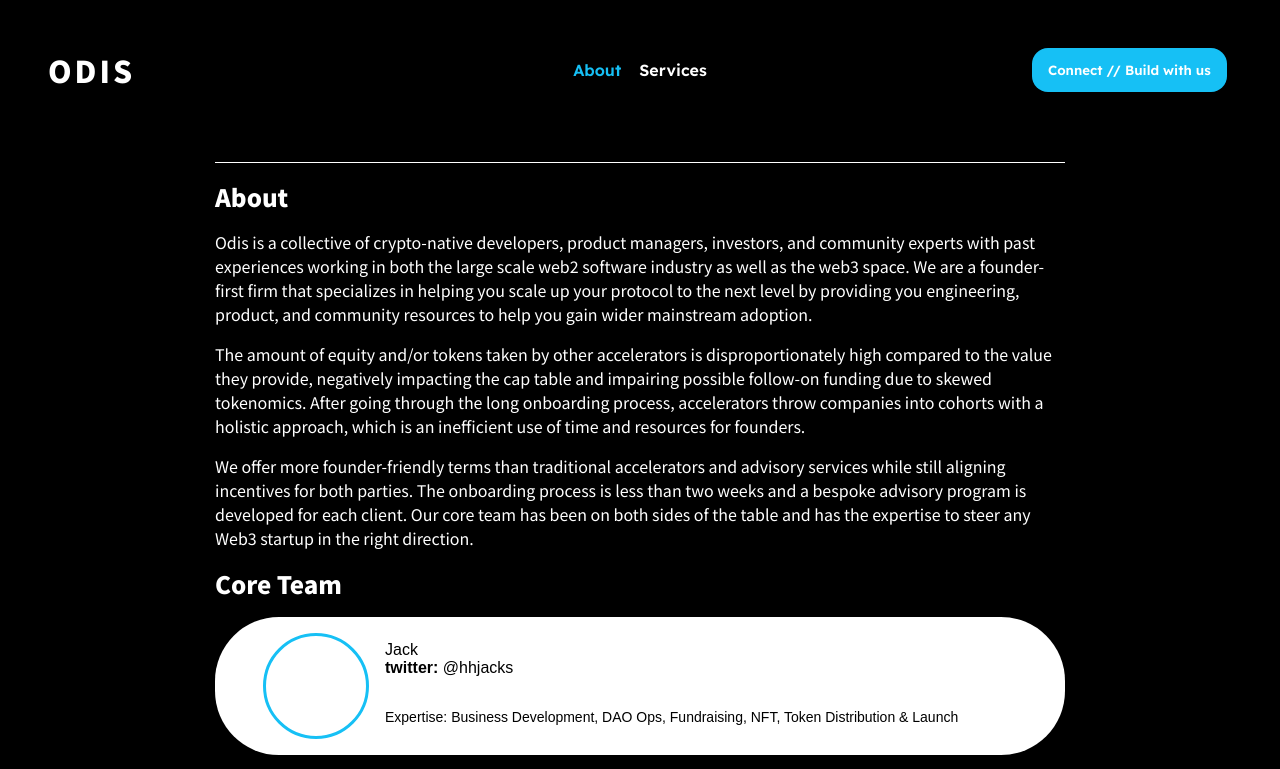
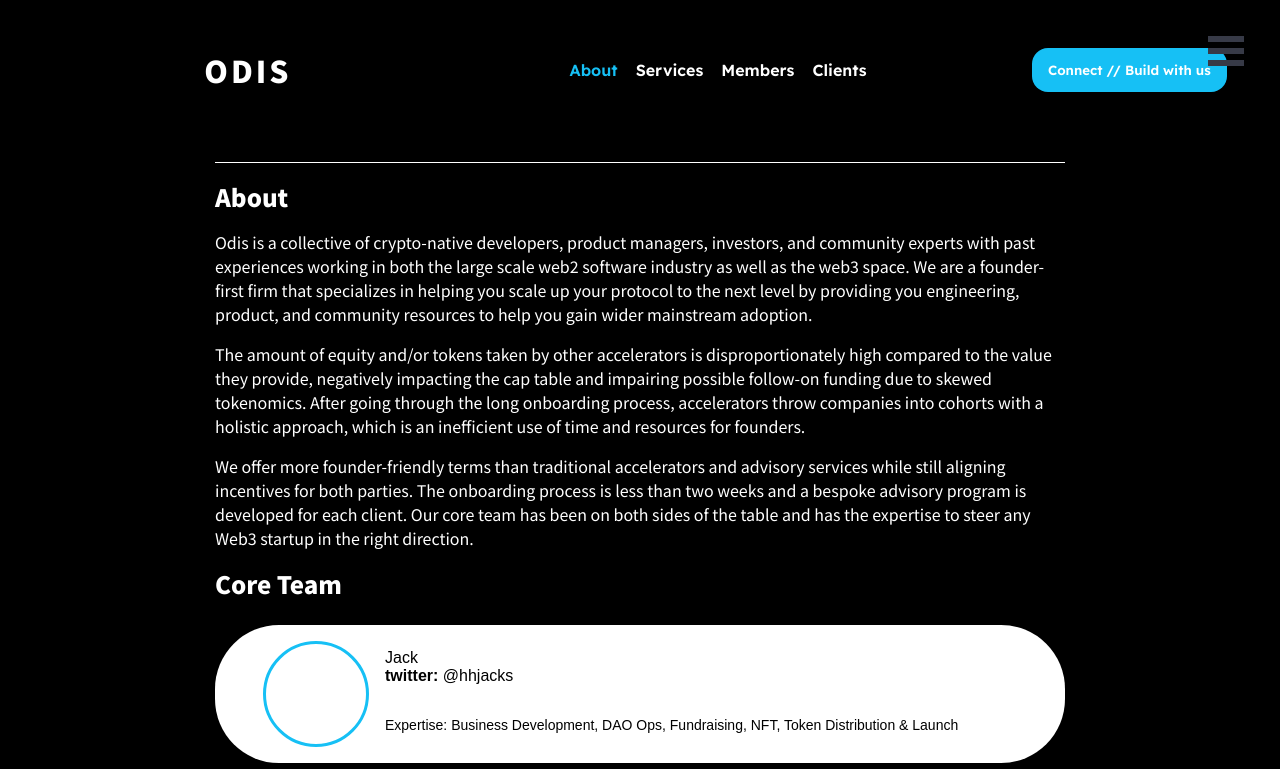
Before and after one commit to smolboydiamonds/smolquants-landing, a React (Create React App) app: page /#/about in a window 1280 px wide. Shown: the top 769 px of the page. Built offline with nearby package versions, Linux system fonts and the light colour scheme.

Commit message:
add react burger menu to Header with default styling

```diff
--- a/package.json
+++ b/package.json
@@ -13,6 +13,7 @@
     "localforage": "^1.10.0",
     "match-sorter": "^6.3.1",
     "react": "^18.2.0",
+    "react-burger-menu": "^3.0.8",
     "react-dom": "^18.2.0",
     "react-feather": "^2.0.10",
     "react-router-dom": "^6.4.5",
@@ -47,6 +48,7 @@
     ]
   },
   "devDependencies": {
+    "@types/react-burger-menu": "^2.8.3",
     "@types/styled-components": "^5.1.26",
     "babel-plugin-styled-components": "^2.0.7"
   }
--- a/src/components/Header/Header.tsx
+++ b/src/components/Header/Header.tsx
@@ -1,5 +1,6 @@
 import styled from 'styled-components'
 import {NavLink, useNavigate} from 'react-router-dom'
+import {slide as Menu} from 'react-burger-menu'
 
 const HeaderContainer = styled.div`
   display: flex;
@@ -63,12 +64,66 @@ const inactiveStyle = {
   margin: 'auto 9px',
 }
 
+const styles = {
+  bmBurgerButton: {
+    position: 'fixed',
+    width: '36px',
+    height: '30px',
+    right: '36px',
+    top: '36px',
+  },
+  bmBurgerBars: {
+    background: '#373a47',
+  },
+  bmBurgerBarsHover: {
+    background: '#a90000',
+  },
+  bmCrossButton: {
+    height: '24px',
+    width: '24px',
+  },
+  bmCross: {
+    background: '#bdc3c7',
+  },
+  bmMenuWrap: {
+    position: 'fixed',
+    height: '100%',
+    top: '0px',
+  },
+  bmMenu: {
+    background: '#373a47',
+    padding: '2.5em 1.5em 0',
+    fontSize: '1.15em',
+  },
+  bmMorphShape: {
+    fill: '#373a47',
+  },
+  bmItemList: {
+    color: '#b8b7ad',
+    padding: '0.8em',
+  },
+  bmItem: {
+    display: 'inline-block',
+  },
+  bmOverlay: {
+    background: 'rgba(0, 0, 0, 0.3)',
+  },
+}
+
 export default function Header() {
   const navigate = useNavigate()
   const redirectToHome: () => void = () => navigate('/')
 
   return (
     <HeaderContainer>
+      <Menu styles={styles} right>
+        <NavLink
+          to={NavigationRoutes.ABOUT}
+          style={({isActive}) => (isActive ? activeStyle : inactiveStyle)}
+        >
+          {NavigationText.ABOUT}
+        </NavLink>
+      </Menu>
       <CornerContainer>
         <BrandLogo onClick={redirectToHome}>ODIS</BrandLogo>
       </CornerContainer>
@@ -85,7 +140,7 @@ export default function Header() {
         >
           {NavigationText.SERVICES}
         </NavLink>
-        {/* <NavLink
+        <NavLink
           to={NavigationRoutes.MEMBERS}
           style={({isActive}) => (isActive ? activeStyle : inactiveStyle)}
         >
@@ -96,7 +151,7 @@ export default function Header() {
           style={({isActive}) => (isActive ? activeStyle : inactiveStyle)}
         >
           {NavigationText.CLIENTS}
-        </NavLink> */}
+        </NavLink>
       </NavigationPanel>
       <CornerContainer>
         <CTAButton>Connect // Build with us</CTAButton>
--- a/src/components/UserProfile/UserProfile.tsx
+++ b/src/components/UserProfile/UserProfile.tsx
@@ -6,7 +6,7 @@ const ProfileWrapper = styled.div`
   background: white;
   border-radius: 64px;
   padding: 16px 48px;
-  margin: 16px 0;
+  margin: 24px 0;
   font-family: 'Noto San JP', sans-serif;
 `
 
```
Also changed, not shown: 1 other file (tests, documents, lock files or other folders).
